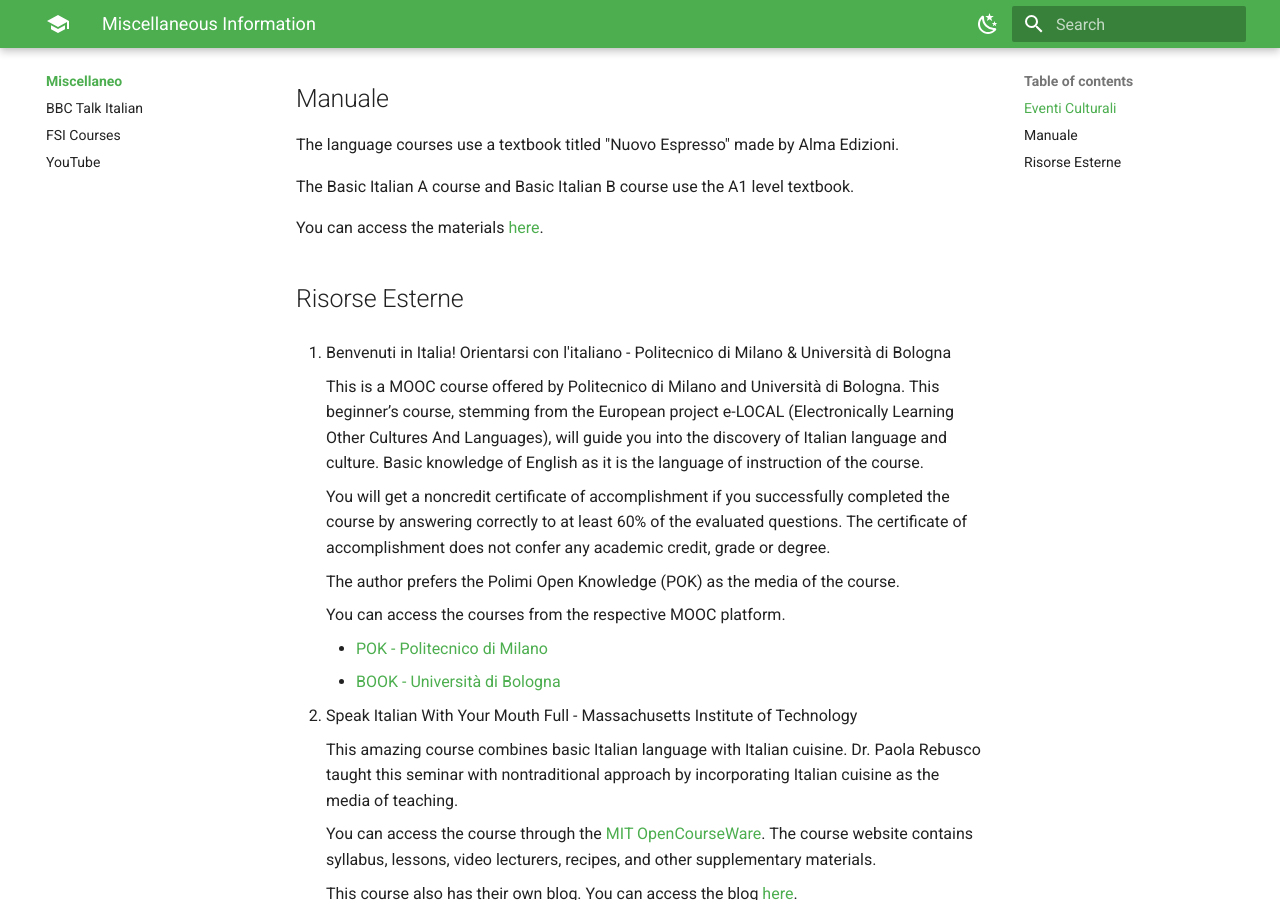
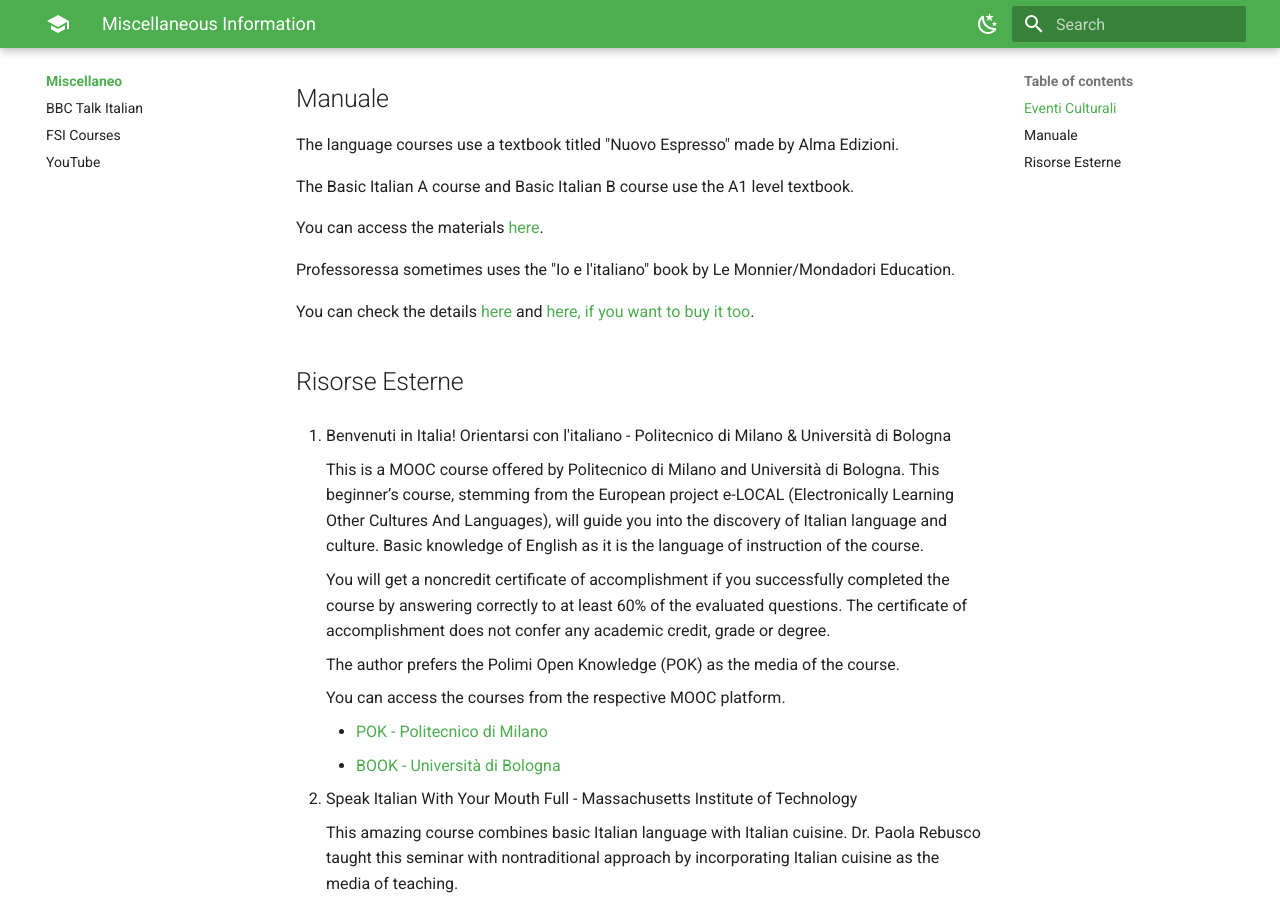
Before and after one commit to determinedguy/appunti, an MkDocs documentation site: the page built from docs/miscellaneo/index.md, in a window 1280 px wide and 900 px high, scrolled down 623 px. Built offline with MkDocs 1.6.1 and Material for MkDocs 9.7.7, drawn with Linux system fonts in a browser that asks for light colours.

Commit message:
add: book

```diff
--- a/docs/miscellaneo/index.md
+++ b/docs/miscellaneo/index.md
@@ -25,6 +25,10 @@ The Basic Italian A course and Basic Italian B course use the A1 level textbook.
 
 You can access the materials [here](https://www.almaedizioni.it/en/minisiti/nuovo-espresso/).
 
+Professoressa sometimes uses the "Io e l'italiano" book by Le Monnier/Mondadori Education.
+
+You can check the details [here](https://www.mondadorieducation.it/risorse/media/sito_italianoperstranieri/catalogo/dettaglio/io-e-l-italiano.html) and [here, if you want to buy it too](https://www.mondadorieducation.it/catalogo/io-litaliano-0026989/).
+
 ## Risorse Esterne
 
 1. Benvenuti in Italia! Orientarsi con l'italiano - Politecnico di Milano & Università di Bologna
```
